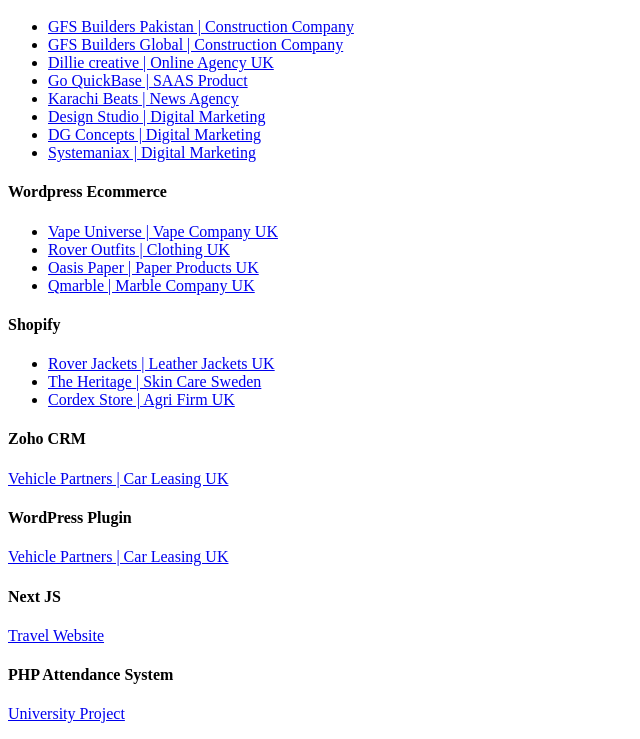
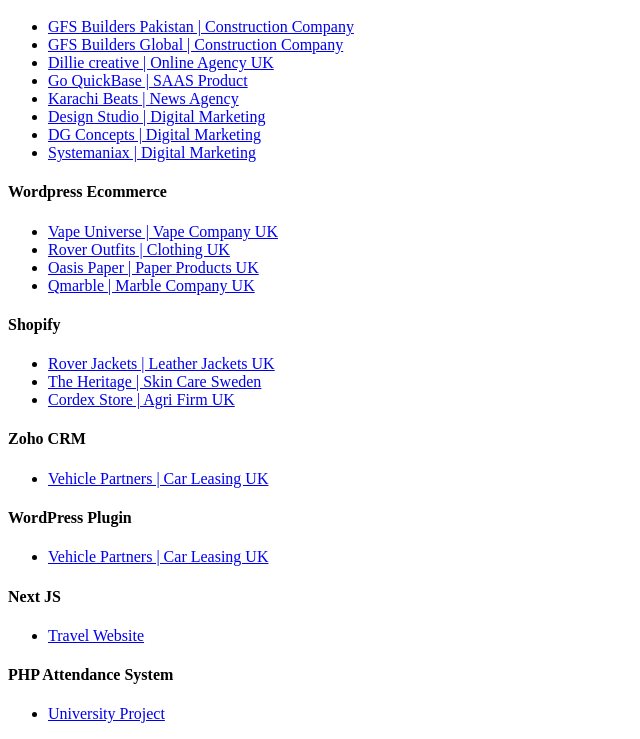
Before and after one commit to Anosh-Raza/anosh-portfolio, a plain HTML site: page index.html in a window 1280 px wide. Shown: the part 101-840 px from the top of the page, without its empty margins (0-640 px from the left). Drawn offline with Linux system fonts and the light colour scheme.

Commit message:
Ul Li Added On All ahrefs

```diff
--- a/index.html
+++ b/index.html
@@ -35,16 +35,16 @@
     </ul>
 
     <h4>Zoho CRM</h4>
-    <a href="https://www.vehicle-partners.co.uk/" target="_blank">Vehicle Partners | Car Leasing UK</a>
+    <ul><li><a href="https://www.vehicle-partners.co.uk/" target="_blank">Vehicle Partners | Car Leasing UK</a></li></ul>
 
     <h4>WordPress Plugin</h4>
-    <a href="https://github.com/Anosh-Raza/CustomPostPlugin.git" target="_blank">Vehicle Partners | Car Leasing UK</a>
+    <ul><li><a href="https://github.com/Anosh-Raza/CustomPostPlugin.git" target="_blank">Vehicle Partners | Car Leasing UK</a></li></ul>
 
     <h4>Next JS</h4>
-    <a href="https://anosh-raza.github.io/travel/" target="_blank">Travel Website</a>
+    <ul><li><a href="https://anosh-raza.github.io/travel/" target="_blank">Travel Website</a></li></ul>
 
     <h4>PHP Attendance System</h4>
-    <a href="https://attendance786.000webhostapp.com/" target="_blank">University Project</a>
+    <ul><li><a href="https://attendance786.000webhostapp.com/" target="_blank">University Project</a></li></ul>
 
 </body>
 </html>
```
